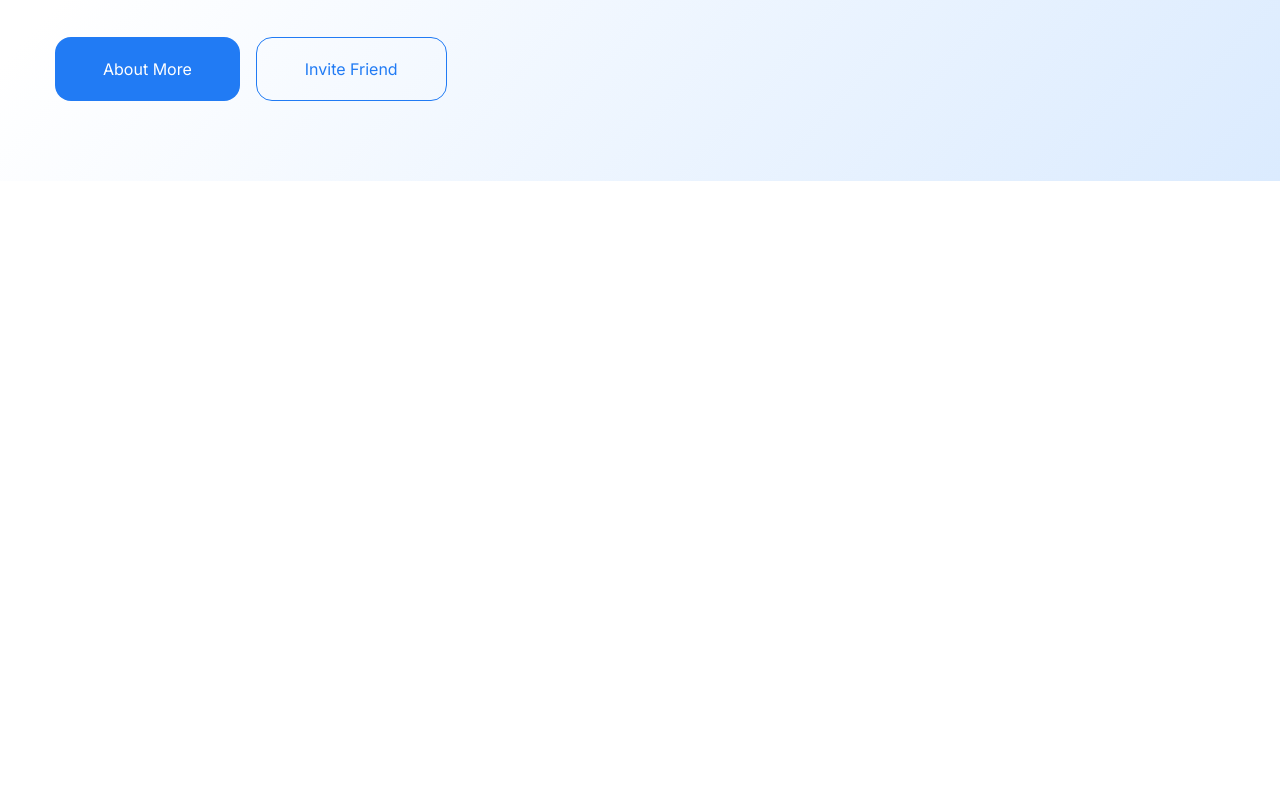
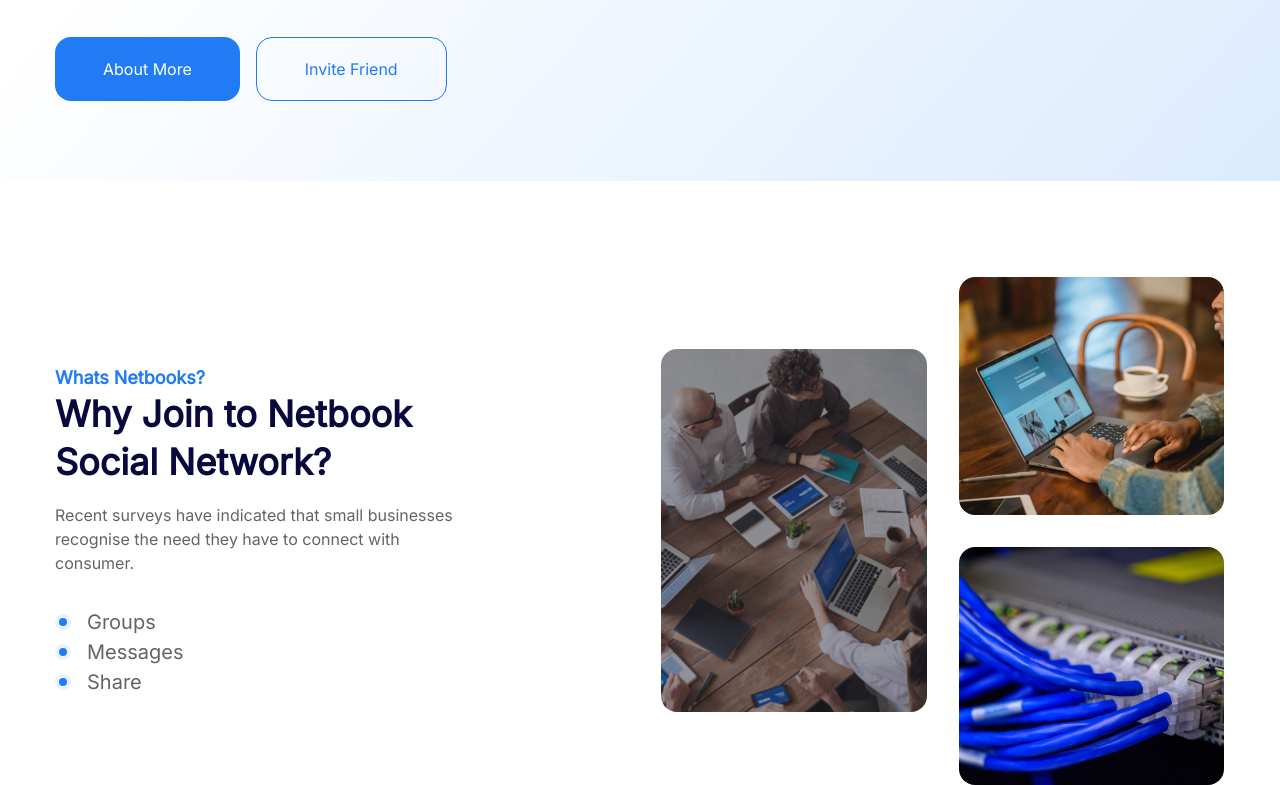
Before and after one commit to RonyAlm/crypto-portafolio, a plain HTML site: page index.html in a window 1280 px wide. Shown: the part 349-1134 px from the top of the page. Before the commit the page ends 800 px from the top, so only its background shows below. Drawn offline with Linux system fonts and the light colour scheme.

Commit message:
Done with section whats netbook

```diff
--- a/index.html
+++ b/index.html
@@ -75,8 +75,26 @@
       </section>
     </div>
     <main>
-      <div class="clients"></div>
-      <section class="whats-netboks"></section>
+      <section class="whats-netbooks container">
+        <div class="whats-netbooks__content">
+          <h2>Whats Netbooks?</h2>
+          <h3>Why Join to Netbook Social Network?</h3>
+          <p>
+            Recent surveys have indicated that small businesses recognise the
+            need they have to connect with consumer.
+          </p>
+          <ul>
+            <li>Groups</li>
+            <li>Messages</li>
+            <li>Share</li>
+          </ul>
+        </div>
+        <div class="whats-netbooks__images">
+          <img src="./images/whats-network-001.jpg" class="whats-netbooks__video" alt="" />
+          <img src="./images/whats-network-002.jpg" class="whats-netbooks__images-001" alt="" />
+          <img src="./images/whats-network-003.jpg" class="whats-netbooks__images-002" alt="" />
+        </div>
+      </section>
       <section class="community"></section>
       <section class="members"></section>
       <section class="app"></section>
--- a/styles/main.css
+++ b/styles/main.css
@@ -206,3 +206,68 @@ a{
   display: flex;
   gap: 1rem;
 }
+
+.whats-netbooks {
+  display: flex;
+  align-items: center;
+  gap: 12.5rem;
+  margin: 6rem auto;
+}
+
+.whats-netbooks__content h2 {
+  font-size: 1.125rem;
+  color: var(--color-primary);
+}
+
+.whats-netbooks__content h3 {
+  font-size: 2.25rem;
+  line-height: 1.33;
+  margin-bottom: 1rem;
+}
+
+.whats-netbooks__content p{
+  margin-bottom: 2rem;
+}
+
+.whats-netbooks__content ul {
+  font-size: 1.25rem;
+  list-style: none;
+  padding-left: 0;
+}
+
+.whats-netbooks__content li {
+  position: relative;
+  padding-left: 2rem;
+}
+
+.whats-netbooks__content li:before {
+  content: "" ;
+  position: absolute;
+  background-color: var(--color-primary);
+  border: solid 4px #E9F2FE;
+  box-sizing: content-box;
+  width: 8px;
+  height: 8px;
+  left: 0;
+  top: 50%;
+  transform: translateY(-50%);
+  border-radius: 8px;
+}
+
+.whats-netbooks__images{
+  display: grid;
+  gap: 2rem;
+  grid-template-columns: 1fr 1fr;
+  grid-template-rows: 1fr 1fr;
+  align-items: center;
+  flex-shrink: 0;
+  flex-basis: 564px;
+}
+
+.whats-netbooks__images img{
+  border-radius: 1rem;
+}
+
+.whats-netbooks__video {
+  grid-row: 1 / -1;
+}
```
Also changed, not shown: images/whats-network-001.jpg (added), images/whats-network-002.jpg (added), images/whats-network-003.jpg (added).
